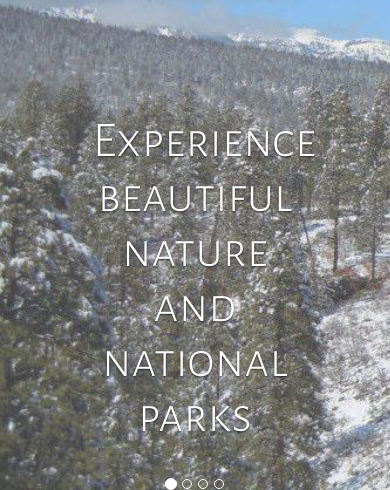
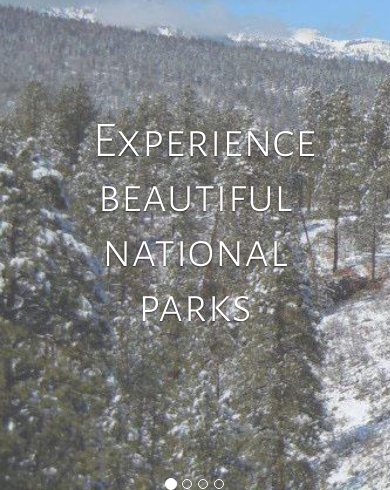
Before and after one commit to cs373gc-fall-2016/SWEetOutdoors, a Flask app: page / in a window 390 px wide. Shown: the part 354-844 px from the top of the page. Run offline with Flask 2, Linux system fonts and the light colour scheme; some libraries are stand-ins or nearby versions.

Commit message:
should be fully fixed on mobile nowgit add app/templates/index.html

```diff
--- a/app/templates/index.html
+++ b/app/templates/index.html
@@ -65,7 +65,7 @@
         <div class="carousel-inner" role="listbox">
           <div class="item active">
             <div class="carousel-caption">
-              <h1><a href="{{ url_for('parks') }}">Experience beautiful nature and national parks</a></h1>
+              <h1><a href="{{ url_for('parks') }}">Experience beautiful national parks</a></h1>
             </div>
           </div>
           <div class="item">
```
